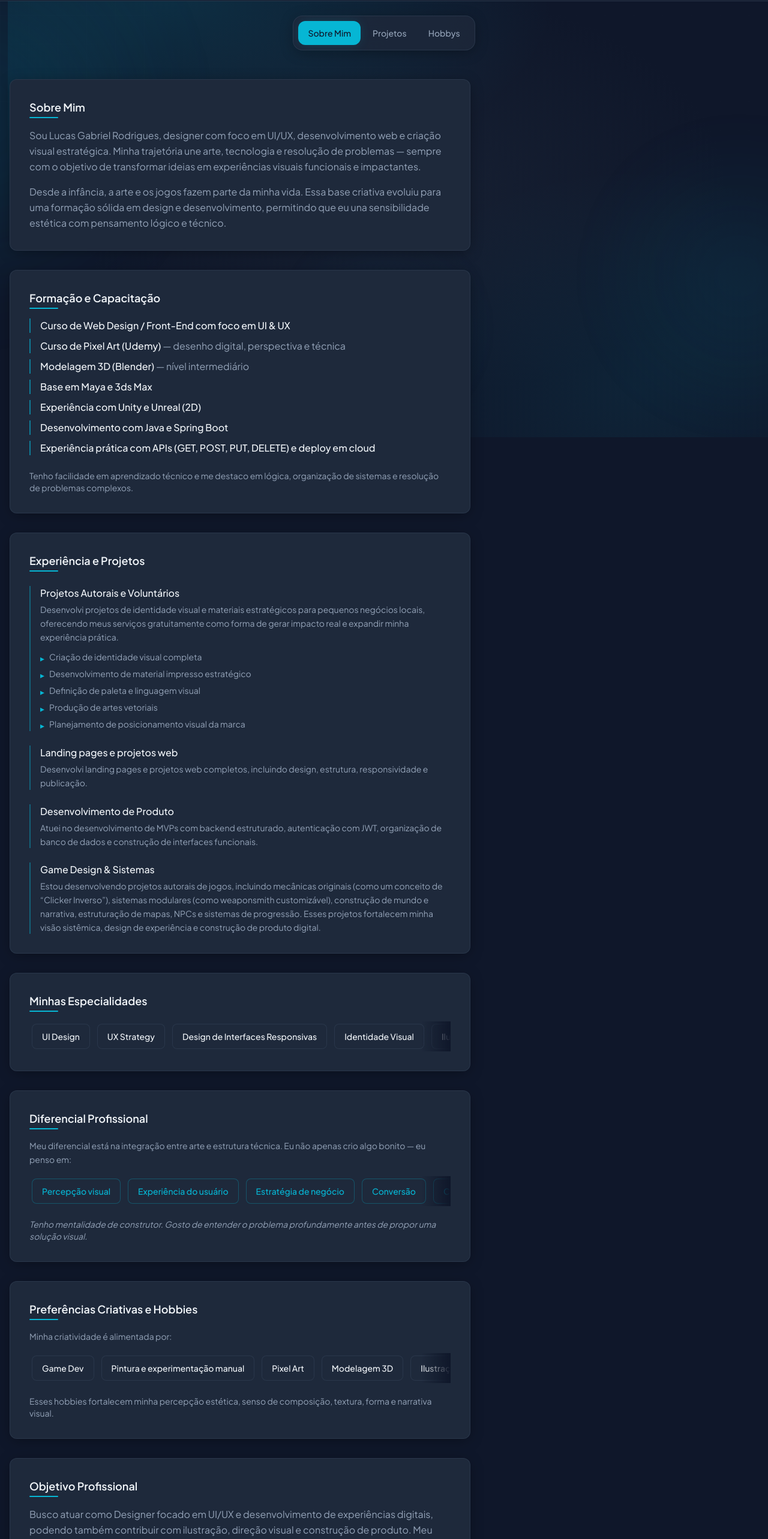
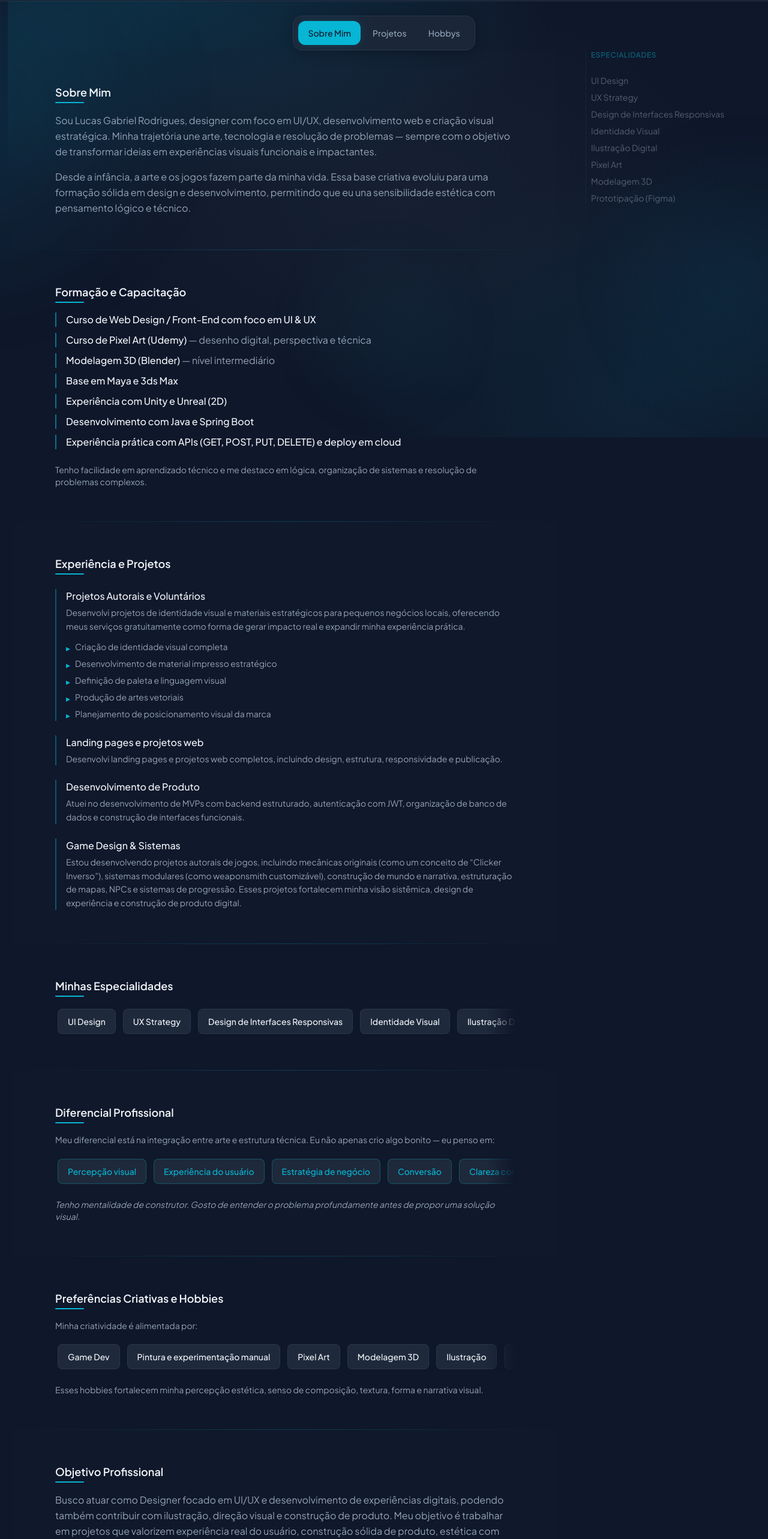
Before and after one commit to VS-LGR/LGR-Design, a Next.js app: page / in a window 1280 px wide. Shown: the part 71-2637 px from the top of the page at 60% size. Built offline with nearby package versions, Linux system fonts and the light colour scheme.

Commit message:
Quinto Commit -> Alterações visuais

```diff
--- a/src/components/about/AboutSection.tsx
+++ b/src/components/about/AboutSection.tsx
@@ -1,4 +1,3 @@
-import { Card } from "@/components/shared/Card";
 import { IntroBlock } from "./IntroBlock";
 import { FormationBlock } from "./FormationBlock";
 import { ExperienceBlock } from "./ExperienceBlock";
@@ -6,43 +5,106 @@ import { SpecialtiesCarousel } from "./SpecialtiesCarousel";
 import { DifferentialBlock } from "./DifferentialBlock";
 import { CreativePreferencesCarousel } from "./CreativePreferencesCarousel";
 import { ObjectiveBlock } from "./ObjectiveBlock";
+import { aboutContent } from "@/lib/about";
 
+/**
+ * Layout contínuo: sem cards rígidos, uso de opacidade e fade.
+ * - Faixas full-width com bg em opacity alternada (surface/10, surface/5).
+ * - Separadores em gradiente (transparente → accent → transparente).
+ * - Coluna direita em telas grandes com conteúdo em baixa opacidade para preencher o espaço e dar continuidade visual.
+ */
 export function AboutSection() {
+  const { specialties } = aboutContent;
+
   return (
     <div
       role="tabpanel"
       id="panel-about"
       aria-labelledby="tab-about"
-      className="container mx-auto px-4 py-8 md:py-12"
+      className="w-full"
     >
-      <div className="max-w-3xl space-y-8 stagger-children">
-        <Card as="section" className="p-6 md:p-8">
-          <IntroBlock />
-        </Card>
+      <div className="grid grid-cols-1 xl:grid-cols-[1fr_280px] xl:gap-12 xl:max-w-7xl xl:mx-auto xl:px-6">
+        <div className="min-w-0 stagger-children">
+          <section
+            className="w-full py-10 md:py-14 px-4 md:px-8 bg-surface/10"
+            aria-labelledby="intro-heading"
+          >
+            <div className="max-w-3xl mx-auto">
+              <IntroBlock />
+            </div>
+          </section>
+          <div className="section-divider w-full" aria-hidden />
+          <section
+            className="w-full py-10 md:py-14 px-4 md:px-8 bg-surface/5"
+            aria-labelledby="formation-heading"
+          >
+            <div className="max-w-3xl mx-auto">
+              <FormationBlock />
+            </div>
+          </section>
+          <div className="section-divider w-full" aria-hidden />
+          <section
+            className="w-full py-10 md:py-14 px-4 md:px-8 bg-surface/10"
+            aria-labelledby="experience-heading"
+          >
+            <div className="max-w-3xl mx-auto">
+              <ExperienceBlock />
+            </div>
+          </section>
+          <div className="section-divider w-full" aria-hidden />
+          <section
+            className="w-full py-10 md:py-14 px-4 md:px-8 bg-surface/5"
+            aria-labelledby="specialties-heading"
+          >
+            <div className="max-w-3xl mx-auto">
+              <SpecialtiesCarousel />
+            </div>
+          </section>
+          <div className="section-divider w-full" aria-hidden />
+          <section
+            className="w-full py-10 md:py-14 px-4 md:px-8 bg-surface/10"
+            aria-labelledby="differential-heading"
+          >
+            <div className="max-w-3xl mx-auto">
+              <DifferentialBlock />
+            </div>
+          </section>
+          <div className="section-divider w-full" aria-hidden />
+          <section
+            className="w-full py-10 md:py-14 px-4 md:px-8 bg-surface/5"
+            aria-labelledby="creative-heading"
+          >
+            <div className="max-w-3xl mx-auto">
+              <CreativePreferencesCarousel />
+            </div>
+          </section>
+          <div className="section-divider w-full" aria-hidden />
+          <section
+            className="w-full py-10 md:py-14 px-4 md:px-8 bg-surface/10"
+            aria-labelledby="objective-heading"
+          >
+            <div className="max-w-3xl mx-auto">
+              <ObjectiveBlock />
+            </div>
+          </section>
+        </div>
 
-        <Card as="section" className="p-6 md:p-8">
-          <FormationBlock />
-        </Card>
-
-        <Card as="section" className="p-6 md:p-8">
-          <ExperienceBlock />
-        </Card>
-
-        <Card as="section" className="p-6 md:p-8">
-          <SpecialtiesCarousel />
-        </Card>
-
-        <Card as="section" className="p-6 md:p-8">
-          <DifferentialBlock />
-        </Card>
-
-        <Card as="section" className="p-6 md:p-8">
-          <CreativePreferencesCarousel />
-        </Card>
-
-        <Card as="section" className="p-6 md:p-8">
-          <ObjectiveBlock />
-        </Card>
+        {/* Coluna direita: conteúdo em baixa opacidade para preencher e dar continuidade (evita “meia página vazia”) */}
+        <aside
+          className="hidden xl:block sticky top-32 h-fit opacity-50"
+          aria-label="Resumo visual"
+        >
+          <div className="space-y-6 pl-2 border-l border-accent/20">
+            <p className="text-xs font-medium text-accent uppercase tracking-wider">
+              Especialidades
+            </p>
+            <ul className="space-y-2 text-sm text-muted">
+              {specialties.slice(0, 8).map((s, i) => (
+                <li key={i}>{s}</li>
+              ))}
+            </ul>
+          </div>
+        </aside>
       </div>
     </div>
   );
--- a/src/styles/globals.css
+++ b/src/styles/globals.css
@@ -29,6 +29,16 @@
   }
   .accent-underline {
     @apply relative after:absolute after:left-0 after:bottom-0 after:h-0.5 after:w-12 after:bg-accent after:rounded-full;
+  }
+  /* Linha de separação com fade nas pontas (contínuo, sem caixas) */
+  .section-divider {
+    height: 1px;
+    background: linear-gradient(
+      90deg,
+      transparent 0%,
+      rgba(6, 182, 212, 0.25) 50%,
+      transparent 100%
+    );
   }
 
 .scrollbar-hide {
```
